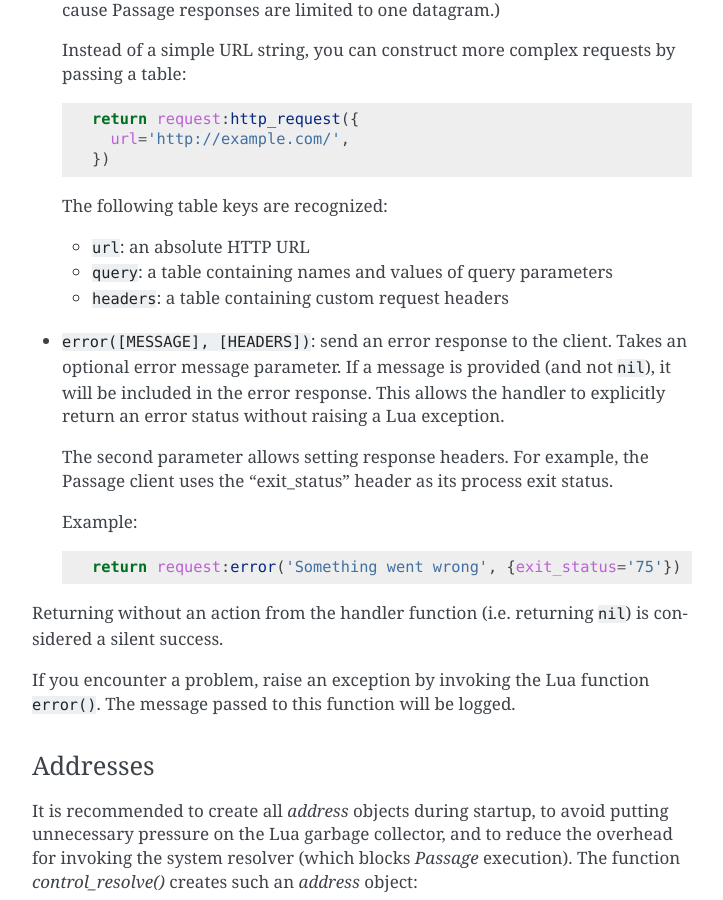
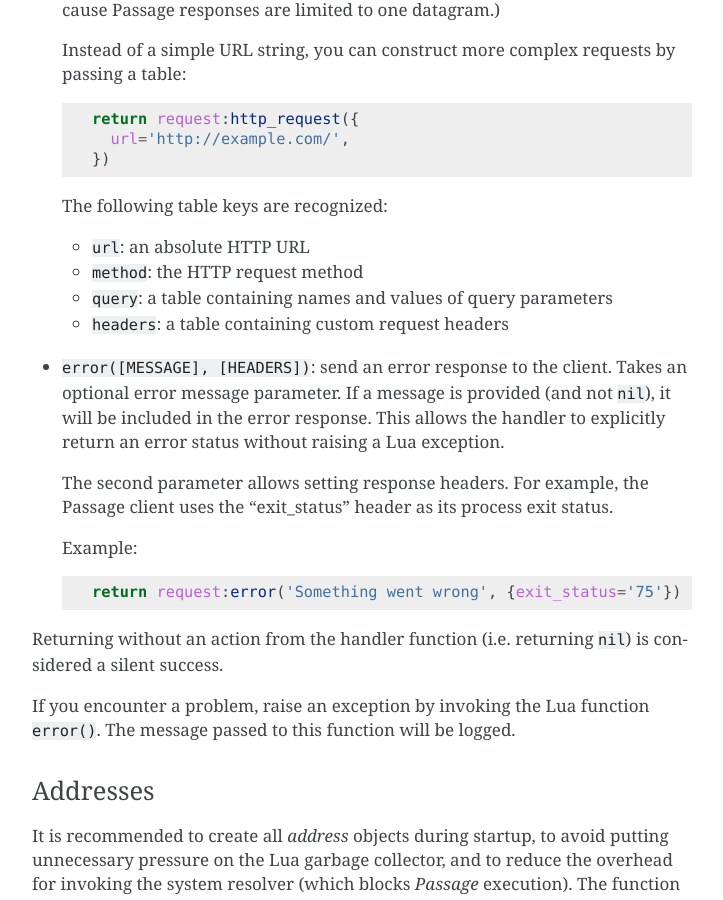
Before and after one commit to CM4all/passage, a Sphinx documentation site: the page built from doc/index.rst, in a window 1280 px wide and 900 px high, scrolled down 2474 px. Shown: the whole window, without its empty margins (388-1111 px from the left). Built offline with Sphinx 7.4.7, drawn with Linux system fonts in a browser that asks for light colours.

Commit message:
Action: add "method" parameter to http_request()

```diff
--- a/doc/index.rst
+++ b/doc/index.rst
@@ -143,6 +143,7 @@
   The following table keys are recognized:
 
   - ``url``: an absolute HTTP URL
+  - ``method``: the HTTP request method
   - ``query``: a table containing names and values of query parameters
   - ``headers``: a table containing custom request headers
 
```
Also changed, not shown: 4 other files.
